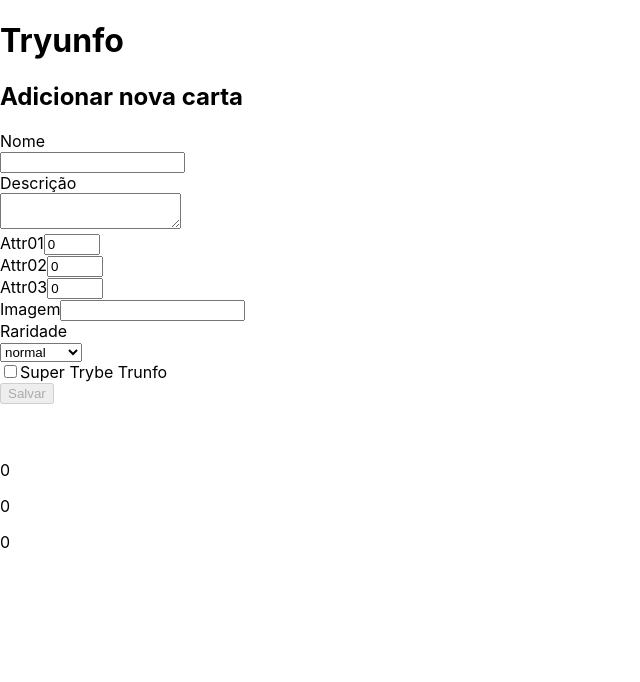
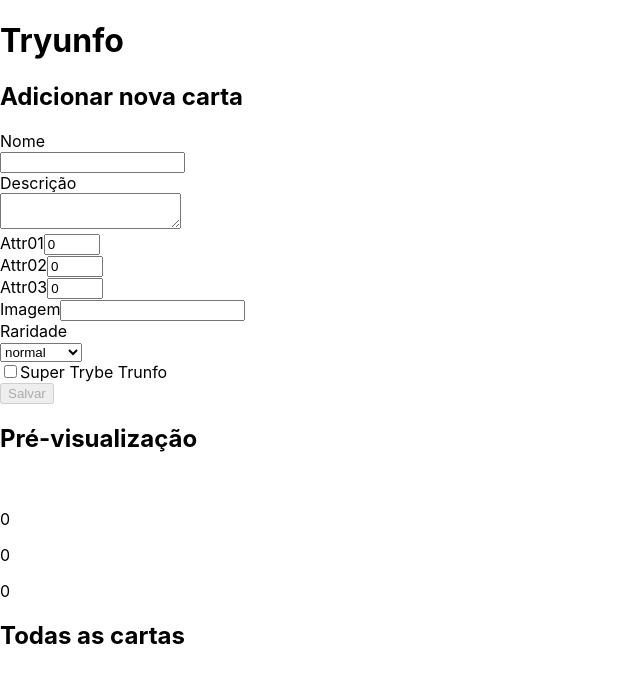
Before and after one commit to xmatheuspereira/Tryunfo, a React (Create React App) app: page / in a window 1280 px wide. Shown: the top 682 px of the page, without its empty margins (0-640 px from the left). Built offline with nearby package versions, Linux system fonts and the light colour scheme.

Commit message:
Requisito 8 OK

```diff
--- a/src/App.js
+++ b/src/App.js
@@ -66,7 +66,7 @@ class App extends React.Component {
     const createdCard = { ...this.state };
     const { cardTrunfo } = createdCard;
 
-    this.setState((previous) => ({
+    this.setState((previousState) => ({
       cardName: '',
       cardDescription: '',
       cardAttr1: '0',
@@ -76,7 +76,7 @@ class App extends React.Component {
       cardRare: '',
       cardTrunfo: false,
       isSaveButtonDisabled: true,
-      cards: [...previous.cards, createdCard],
+      cards: [...previousState.cards, createdCard],
       onSaveButtonClick: this.saveCard,
       hasTrunfo: false,
     }));
@@ -88,6 +88,8 @@ class App extends React.Component {
   }
 
   render() {
+    const { cards } = this.state;
+
     return (
       <div>
         <h1>Tryunfo</h1>
@@ -96,7 +98,12 @@ class App extends React.Component {
           onSaveButtonClick={ this.saveCard }
           onInputChange={ this.handleInputChange }
         />
+        <h2>Pré-visualização</h2>
         <Card { ...this.state } />
+        <div>
+          <h2>Todas as cartas</h2>
+          { cards.map((card) => <Card key={ card.cardName } { ...card } />) }
+        </div>
       </div>
     );
   }
```
